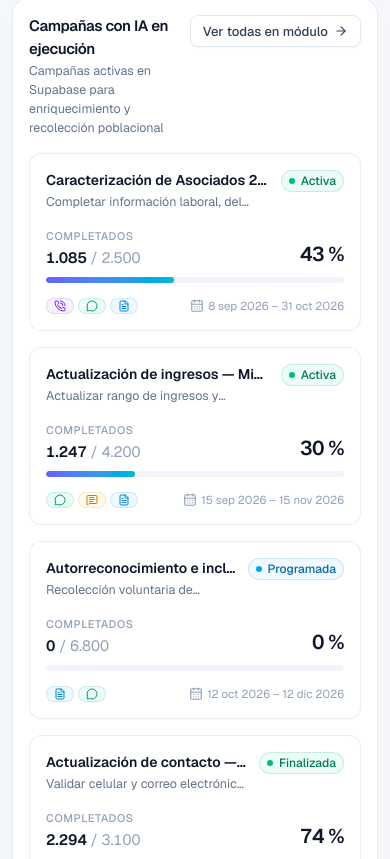
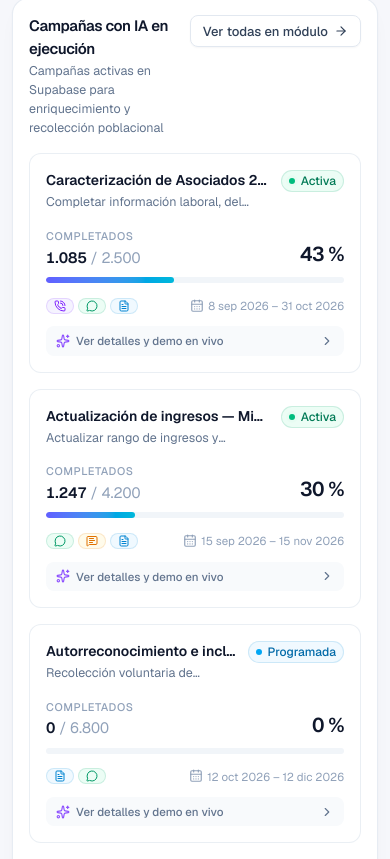
Before and after one commit to utrademy/nexa-intelligence, a Next.js app: page /dashboard in a window 390 px wide. Shown: the part 7065-7924 px from the top of the page. Built offline with nearby package versions, Linux system fonts and the light colour scheme; no server answers; the database is empty.

Commit message:
feat(campaigns): enhance campaign card interactivity and drill-down experience

```diff
--- a/src/components/campaigns/CampaignCard.tsx
+++ b/src/components/campaigns/CampaignCard.tsx
@@ -1,7 +1,7 @@
 "use client";
 
-import { CalendarDays } from "lucide-react";
-import Link from "next/link";
+import { CalendarDays, ChevronRight, Sparkles } from "lucide-react";
+import { useRouter } from "next/navigation";
 import { ChannelBadge } from "@/components/ui/ChannelBadge";
 import { ProgressBar } from "@/components/ui/Progress";
 import { StatusBadge } from "@/components/ui/StatusBadge";
@@ -15,11 +15,18 @@ export function CampaignCard({
   campaign: AiCampaign;
   onSelect?: (campaign: AiCampaign) => void;
 }) {
+  const router = useRouter();
   const completion = campaign.audience ? Math.round((campaign.completed / campaign.audience) * 100) : 0;
   return (
     <div
-      onClick={() => onSelect?.(campaign)}
-      className="group block min-w-0 max-w-full overflow-hidden rounded-xl border border-slate-200/70 bg-white p-4 transition hover:border-slate-300 hover:shadow-[0_8px_24px_-12px_rgba(15,23,42,0.18)] cursor-pointer"
+      onClick={() => {
+        if (onSelect) {
+          onSelect(campaign);
+        } else {
+          router.push("/campaigns");
+        }
+      }}
+      className="group block min-w-0 max-w-full overflow-hidden rounded-xl border border-slate-200/70 bg-white p-4 transition hover:border-indigo-300 hover:shadow-[0_8px_24px_-12px_rgba(79,70,229,0.18)] cursor-pointer"
     >
       <div className="flex items-start justify-between gap-3">
         <div className="min-w-0 flex-1">
@@ -50,6 +57,13 @@ export function CampaignCard({
           <span>{formatDate(campaign.startDate)} – {formatDate(campaign.endDate)}</span>
         </span>
       </div>
+      <div className="mt-3 flex items-center justify-between rounded-lg bg-slate-50 px-2.5 py-1.5 text-[11.5px] font-medium text-slate-500 transition-colors group-hover:bg-indigo-50/70 group-hover:text-indigo-700">
+        <span className="flex items-center gap-1.5">
+          <Sparkles className="h-3.5 w-3.5 text-violet-500 group-hover:text-indigo-600" />
+          <span>Ver detalles y demo en vivo</span>
+        </span>
+        <ChevronRight className="h-3.5 w-3.5 transition-transform group-hover:translate-x-0.5" />
+      </div>
     </div>
   );
 }
--- a/src/components/campaigns/CampaignsView.tsx
+++ b/src/components/campaigns/CampaignsView.tsx
@@ -1,6 +1,6 @@
 "use client";
 
-import { CalendarDays, CircleUser, Megaphone, Pause, PhoneCall, Plus } from "lucide-react";
+import { CalendarDays, CircleUser, Megaphone, PhoneCall, Plus } from "lucide-react";
 import Link from "next/link";
 import { useMemo, useState } from "react";
 import { AreaSeriesChart, BarSeriesChart, ChartLegend, DonutChart, LineSeriesChart } from "@/components/charts/Charts";
@@ -303,8 +303,21 @@ export function CampaignsView(props: CampaignsViewProps) {
         </div>
       </Card>
 
-      <div>
-        <h3 className="mb-3 text-[15px] font-semibold text-slate-900">Todas las campañas</h3>
+      <div className="space-y-3.5">
+        <div className="flex flex-col gap-1 sm:flex-row sm:items-center sm:justify-between">
+          <div>
+            <div className="flex items-center gap-2">
+              <h3 className="text-[16px] font-semibold text-slate-900">Todas las campañas</h3>
+              <span className="inline-flex items-center rounded-full bg-indigo-50 px-2 py-0.5 text-[11px] font-medium text-indigo-700">
+                {campaigns.length} disponibles
+              </span>
+            </div>
+            <p className="mt-0.5 text-[12.5px] text-slate-500">
+              Haz clic en cualquiera de las tarjetas para auditar métricas en tiempo real, ver la segmentación de asociados y probar el <strong className="font-semibold text-violet-700">Modo Demostración Seguro</strong> con llamadas de voz con IA.
+            </p>
+          </div>
+        </div>
+
         <div className="grid gap-4 md:grid-cols-2 xl:grid-cols-4">
           {campaigns.map((c) => (
             <div key={c.id} className="animate-slide-up">
```
